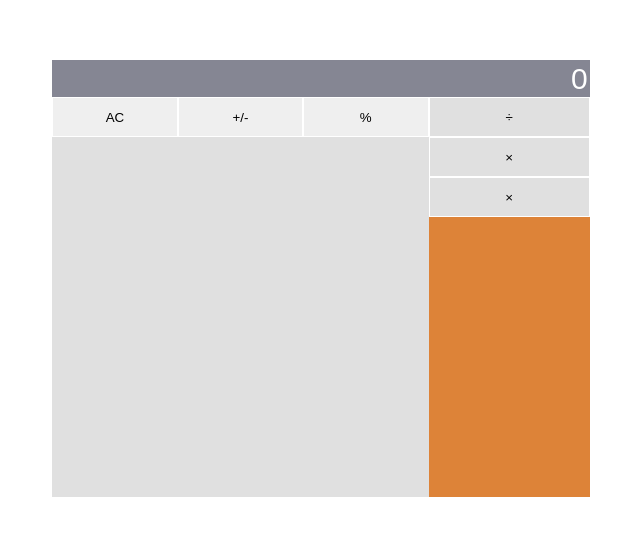
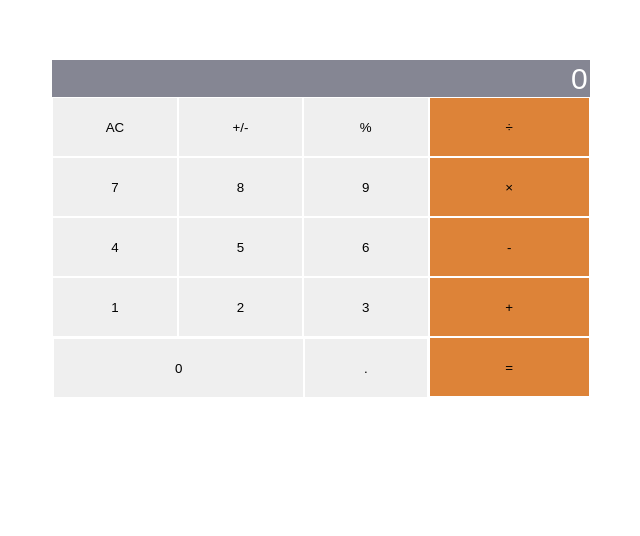
Before and after one commit to RileyManda/math-magicians, a React (Create React App) app: page / in a window 1280 px wide. Shown: the top 536 px of the page, without its empty margins (319-959 px from the left). Built offline with nearby package versions, Linux system fonts and the light colour scheme.

Commit message:
Calc footer button alignment

```diff
--- a/src/App.css
+++ b/src/App.css
@@ -47,19 +47,20 @@
   align-self: flex-start;
   background-color: var(--calc-body-color-left);
   width: 70%;
-  height: 400px;
+  height: 300px;
 }
 
 .calcBodyright {
   align-self: flex-end;
   background-color: var(--calc-body-color-right);
   width: 30%;
-  height: 400px;
+  height: 300px;
   padding: 0;
 }
 
 .LeftButtonContainer {
   display: flex;
+  flex-wrap: wrap;
   flex-direction: row;
   font-size: 30px;
   border: none;
@@ -85,20 +86,39 @@
 }
 
 .leftButtons {
-  flex-wrap: wrap;
+  flex: 0 0 33.333333%;
   width: 100%;
   margin: 0;
   padding: 0;
   border: var(--white-theme-color) solid 1px;
-  height: 40px;
+  height: 60px;
 }
 
 .rightButtons {
-  background-color: var(--calc-body-color-left);
+  background-color: var(--calc-body-color-right);
   flex-wrap: wrap;
   width: 100%;
-  height: 40px;
+  height: 60px;
   margin: 0;
   padding: 0;
   border: var(--white-theme-color) solid 1px;
 }
+
+.FooterButtons {
+  justify-content: space-between;
+  width: 100%;
+  height: 60px;
+  border: var(--white-theme-color) solid 1px;
+}
+
+.zero {
+  width: 67%;
+  text-align: center;
+}
+
+.fullstop {
+  width: 33%;
+  text-align: center;
+  margin: 0;
+  padding: 0;
+}
--- a/src/components/Calculator.js
+++ b/src/components/Calculator.js
@@ -25,6 +25,42 @@ class Calculator extends Component {
               <button type="button" className="leftButtons">
                 %
               </button>
+              {' '}
+              <button type="button" className="leftButtons">
+                7
+              </button>
+              <button type="button" className="leftButtons">
+                8
+              </button>
+              <button type="button" className="leftButtons">
+                9
+              </button>
+              <button type="button" className="leftButtons">
+                4
+              </button>
+              <button type="button" className="leftButtons">
+                5
+              </button>
+              <button type="button" className="leftButtons">
+                6
+              </button>
+              <button type="button" className="leftButtons">
+                1
+              </button>
+              <button type="button" className="leftButtons">
+                2
+              </button>
+              <button type="button" className="leftButtons">
+                3
+              </button>
+              <div className="FooterButtons">
+                <button type="button" className="zero FooterButtons">
+                  0
+                </button>
+                <button type="button" className="fullstop FooterButtons">
+                  .
+                </button>
+              </div>
             </div>
           </div>
           <div className="calcBodyright">
@@ -36,7 +72,13 @@ class Calculator extends Component {
                 ×
               </button>
               <button type="button" className="rightButtons">
-                ×
+                -
+              </button>
+              <button type="button" className="rightButtons">
+                +
+              </button>
+              <button type="button" className="rightButtons">
+                =
               </button>
               {' '}
             </div>
```
